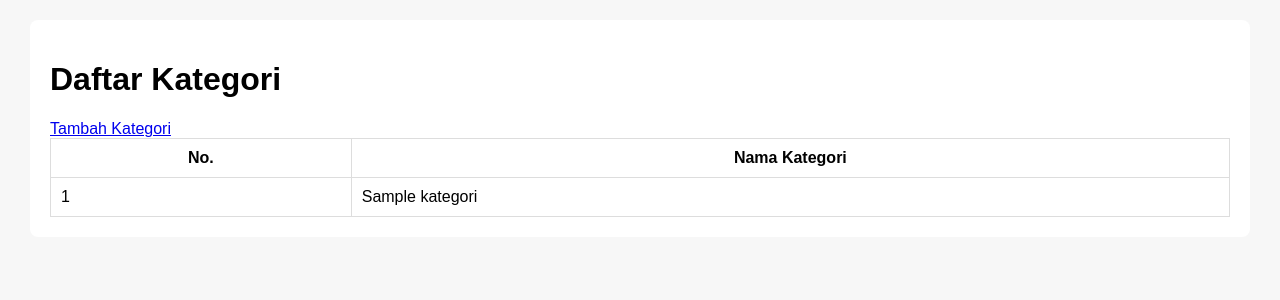
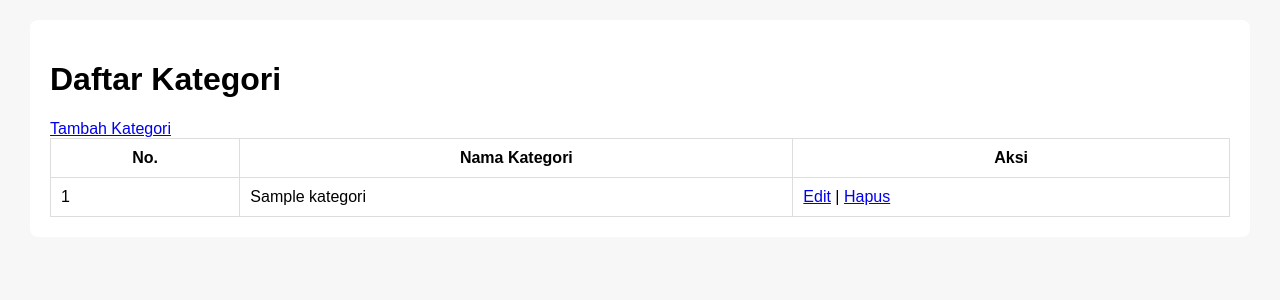
Before and after one commit to louisdewavt/Simple-Perpustakaan-dengan-Django, a Django app: page /kategori/ in a window 1280 px wide. Shown: the part 72-372 px from the top of the page. Run offline with Django 5.2, Linux system fonts and the light colour scheme; a user stored in the database is signed in; tables that the repository leaves empty hold one stand-in row (values such as "Sample post").

Commit message:
feat: add edit and delete functionality for kategori management

```diff
--- a/perpustakaan/templates/perpustakaan/daftar_buku.html
+++ b/perpustakaan/templates/perpustakaan/daftar_buku.html
@@ -31,7 +31,7 @@
         <td>{{ forloop.counter }}</td>
         <td>{{ item.judul_buku }}</td>
         <td>{{ item.penulis_buku }}</td>
-        <td>{{ item.penerbit }}</td>
+        <td>{{ item.penerbit_buku }}</td>
         <td>{{ item.tahun_terbit }}</td>
         <td>{{ item.kategori.nama_kategori }}</td>
         <td>{{ item.stok }}</td>
--- a/perpustakaan/templates/perpustakaan/daftar_kategori.html
+++ b/perpustakaan/templates/perpustakaan/daftar_kategori.html
@@ -1,4 +1,6 @@
-{% extends 'perpustakaan/base.html' %} {% block content %}
+{% extends 'perpustakaan/base.html' %}
+
+{% block content %}
 <h1>Daftar Kategori</h1>
 
 <a href="{% url 'tambah_kategori' %}">Tambah Kategori</a>
@@ -8,6 +10,7 @@
     <tr>
       <th>No.</th>
       <th>Nama Kategori</th>
+      <th>Aksi</th>
     </tr>
   </thead>
 
@@ -16,10 +19,15 @@
     <tr>
       <td>{{ forloop.counter }}</td>
       <td>{{ item.nama_kategori }}</td>
+      <td>
+        <a href="{% url 'edit_kategori' item.id %}">Edit</a>
+        |
+        <a href="{% url 'hapus_kategori' item.id %}">Hapus</a>
+      </td>
     </tr>
     {% empty %}
     <tr>
-      <td colspan="2">Belum ada kategori.</td>
+      <td colspan="3">Belum ada kategori.</td>
     </tr>
     {% endfor %}
   </tbody>
--- a/perpustakaan/urls.py
+++ b/perpustakaan/urls.py
@@ -21,4 +21,6 @@ urlpatterns = [
 
     path('kategori/', views.daftar_kategori, name='daftar_kategori'),
     path('kategori/tambah/', views.tambah_kategori, name='tambah_kategori'),
+    path('kategori/edit/<int:id>/', views.edit_kategori, name='edit_kategori'),
+    path('kategori/hapus/<int:id>/', views.hapus_kategori, name='hapus_kategori'),
 ]
--- a/perpustakaan/views.py
+++ b/perpustakaan/views.py
@@ -227,3 +227,40 @@ def tambah_kategori(request):
         'perpustakaan/form_kategori.html',
         {'form': form}
     )
+
+@login_required
+def edit_kategori(request, id):
+    kategori = get_object_or_404(Kategori, id=id)
+
+    if request.method == 'POST':
+        form = KategoriForm(request.POST, instance=kategori)
+
+        if form.is_valid():
+            form.save()
+            return redirect('daftar_kategori')
+    else:
+        form = KategoriForm(instance=kategori)
+
+    return render(
+        request,
+        'perpustakaan/form_kategori.html',
+        {
+            'form': form,
+            'judul': 'Edit Kategori',
+        }
+    )
+
+
+@login_required
+def hapus_kategori(request, id):
+    kategori = get_object_or_404(Kategori, id=id)
+
+    if request.method == 'POST':
+        kategori.delete()
+        return redirect('daftar_kategori')
+
+    return render(
+        request,
+        'perpustakaan/konfirmasi_hapus.html',
+        {'objek': kategori, 'jenis': 'Kategori'}
+    )
```
Also changed, not shown: 1 other file.
